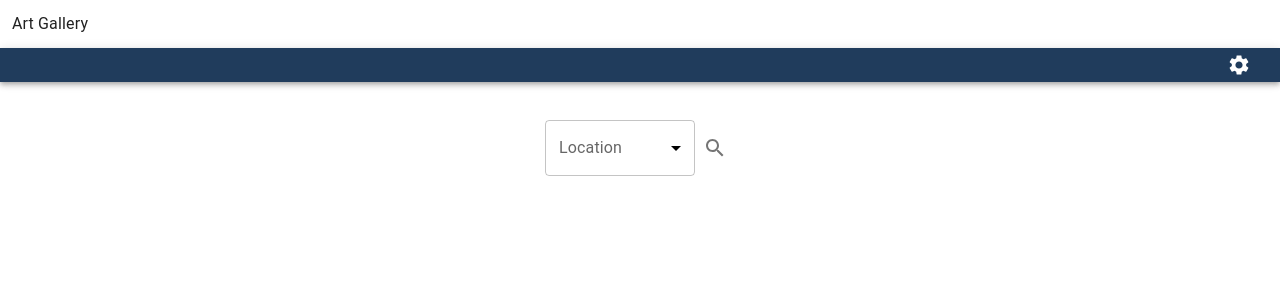
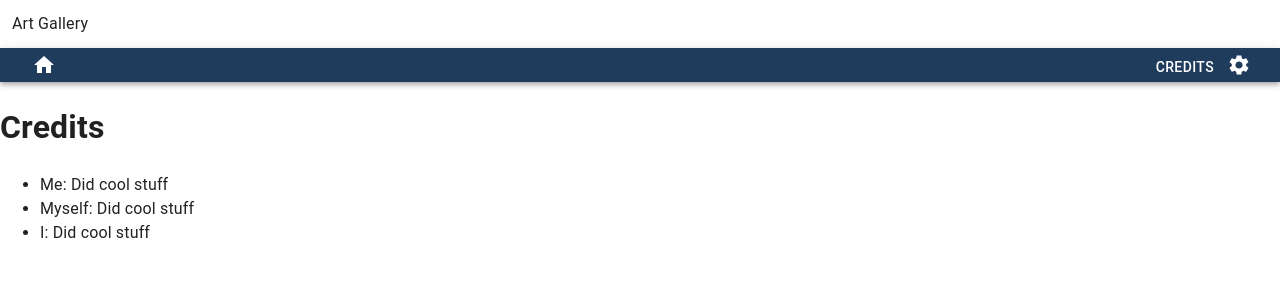
Before and after one commit to SoftwareF24-Gallery/SoftwareF24-Gallery.github.io, a React (Vite) app: page /softwaref24-gallery/credits in a window 1280 px wide. Shown: the top 300 px of the page. Built offline with nearby package versions, Linux system fonts and the light colour scheme.

Commit message:
Navigation changes
Overall:
- Home and credits pages added
- Location select moved to home page

Navbar:
- Home button and credits button added that take you to their respective pages

```diff
--- a/package.json
+++ b/package.json
@@ -15,7 +15,8 @@
     "@mui/icons-material": "^6.1.4",
     "@mui/material": "^6.1.4",
     "react": "^18.3.1",
-    "react-dom": "^18.3.1"
+    "react-dom": "^18.3.1",
+    "react-router-dom": "^6.27.0"
   },
   "devDependencies": {
     "@eslint/js": "^9.11.1",
--- a/src/App.jsx
+++ b/src/App.jsx
@@ -1,12 +1,14 @@
 import Navbar from "./Navbar"
-import Location from "./Location"
-import { IconButton, CssBaseline, Typography } from '@mui/material'
-import SearchIcon from '@mui/icons-material/Search';
+import Home from "./Home"
+import Credits from "./Credits";
+import { CssBaseline, Typography } from '@mui/material'
+import { Route, Routes, BrowserRouter } from "react-router-dom";
 
 function App() {
 
   return (
     <>
+
       <CssBaseline />
       {/* Navigation bar implementation */}
       <div id="sticky" style={{position: "sticky", top: 12}}>
@@ -16,12 +18,16 @@ function App() {
       <Navbar />
       </div>
 
-      <div id="search" style={{display: "flex", justifyContent: "center", padding: "3%"}}>
-      <Location />
-      <IconButton>
-        <SearchIcon></SearchIcon>
-      </IconButton>
+      {/* Routing used to navigate the website */}
+      <BrowserRouter>
+      <div id="component">
+        <Routes>
+          <Route path="/softwaref24-gallery" element={<Home />} />
+          <Route path="/softwaref24-gallery/credits" element={<Credits />} />
+        </Routes>
       </div>
+      </BrowserRouter>
+
     </>
   )
 }
--- /dev/null
+++ b/src/Credits.jsx
@@ -0,0 +1,26 @@
+const Credits = () => {
+    return (
+        <>
+
+        <div>
+            <h1>Credits</h1>
+            <ul>
+                <li>
+                    Me: Did cool stuff
+                </li>
+                <li>
+                    Myself: Did cool stuff
+                </li>
+                <li>
+                    I: Did cool stuff
+                </li>
+            </ul>
+        </div>
+
+        </>
+
+    )
+
+}
+
+export default Credits;
--- /dev/null
+++ b/src/Home.jsx
@@ -0,0 +1,22 @@
+import Location from "./Location"
+import SearchIcon from '@mui/icons-material/Search';
+import { IconButton } from "@mui/material"
+
+const Home = () => {
+    return (
+        <>
+
+        <div id="search" style={{display: "flex", justifyContent: "center", padding: "3%"}}>
+        <Location />
+        <IconButton>
+        <SearchIcon></SearchIcon>
+        </IconButton>
+        </div>
+
+        </>
+
+    )
+
+}
+
+export default Home;
--- a/src/Navbar.jsx
+++ b/src/Navbar.jsx
@@ -1,6 +1,7 @@
  {/*Imports various tools needed for the website */}
-import { AppBar, Toolbar, Typography, Stack} from "@mui/material";
+import { AppBar, Toolbar, Typography, Stack, Button, IconButton } from "@mui/material";
 import Settings from "./Settings"
+import HomeIcon from '@mui/icons-material/Home';
 
  {/*Makes dialog box open.  */}
 const Navbar = () => {
@@ -8,10 +9,16 @@ const Navbar = () => {
     return (
         <AppBar position="sticky" sx={{background: "#203c5c"}}>
             <Toolbar sx={{marginBottom: "-30px"}}>
+                <IconButton color="inherit" href="/softwaref24-gallery/" sx={{marginTop: "-30px"}}>
+                    <HomeIcon />
+                </IconButton>
                 <Typography variant="h6" sx={{flexGrow: 1, textAlign: "left"}}>
                 </Typography>
                  {/*Displays components on the left side by side */}
-                <Stack>
+                <Stack direction="row">
+                    <Button color="inherit" href="/softwaref24-gallery/credits" sx={{marginTop: "-25px"}}>
+                    Credits
+                    </Button>
                     <Settings/>
                 </Stack>
             </Toolbar>
```
Also changed, not shown: 1 other file (tests, documents, lock files or other folders).
